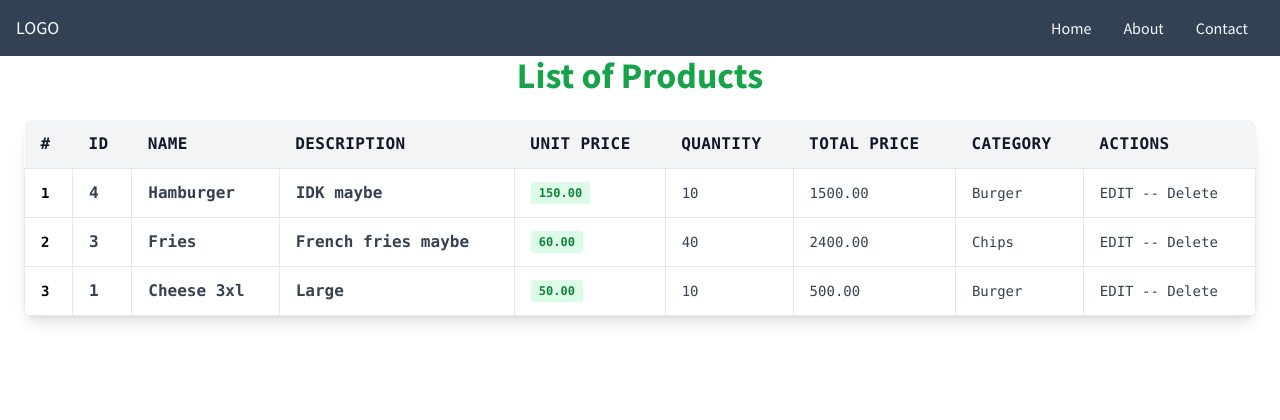
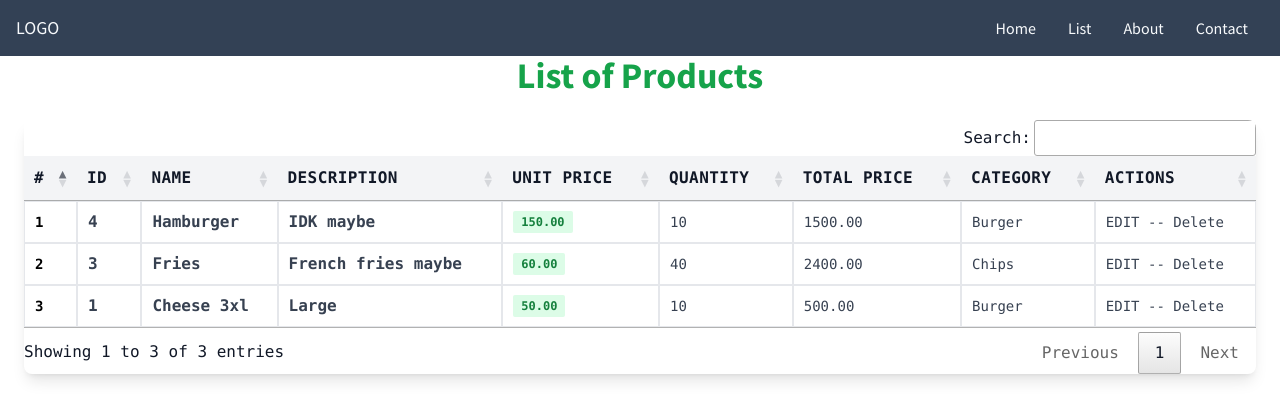
Before and after one commit to takinur/django-chained-eh, a Django app: page /shopapp/list in a window 1280 px wide. Shown: the top 420 px of the page. Run offline with Django 4.2, Linux system fonts and the light colour scheme; data comes from the database, SQL or seed files in the repository; some libraries are stand-ins or nearby versions.

Commit message:
Added Advance Data tables

```diff
--- a/myApp/templates/ShopApp/listProduct.html
+++ b/myApp/templates/ShopApp/listProduct.html
@@ -9,7 +9,7 @@
       <section class="container mx-auto p-6 font-mono">
         <div class="w-full mb-8 overflow-hidden rounded-lg shadow-lg">
           <div class="w-full overflow-x-auto">
-            <table class="w-full">
+            <table class="w-full" id="myTable">
               <thead>
                 <tr
                   class="text-md font-semibold tracking-wide text-left text-gray-900 bg-gray-100 uppercase border-b border-gray-600"
--- a/myApp/templates/base.html
+++ b/myApp/templates/base.html
@@ -13,6 +13,15 @@
       href="https://fonts.googleapis.com/css?family=Source+Sans+Pro:400,700"
       rel="stylesheet"
     />
+
+    <link
+      rel="stylesheet"
+      href="https://cdn.datatables.net/1.12.1/css/jquery.dataTables.min.css"
+    />
+    <link
+      rel="stylesheet"
+      href="https://cdn.datatables.net/buttons/2.2.3/css/buttons.dataTables.min.css"
+    />
   </head>
 
   <body
@@ -25,7 +34,7 @@
           class="flex flex-wrap items-center justify-between w-full py-4 md:py-0 px-4 text-lg text-slate-50 bg-slate-700"
         >
           <div>
-            <a href="#"> LOGO </a>
+            <a href="/"> LOGO </a>
           </div>
 
           <svg
@@ -52,8 +61,13 @@
               class="pt-4 text-base text-slate-50 md:flex md:justify-between md:pt-0"
             >
               <li>
-                <a href="#" class="md:p-4 py-2 block hover:text-purple-400"
+                <a href="/" class="md:p-4 py-2 block hover:text-purple-400"
                   >Home</a
+                >
+              </li>
+              <li>
+                <a href="/shopapp/list" class="md:p-4 py-2 block hover:text-purple-400"
+                  >List</a
                 >
               </li>
               <li>
@@ -73,5 +87,32 @@
 
       <div class="content">{% block content %} {% endblock content %}</div>
     </div>
+
+    <script
+      src="https://cdnjs.cloudflare.com/ajax/libs/jquery/3.6.0/jquery.min.js"
+      integrity="sha512-894YE6QWD5I59HgZOGReFYm4dnWc1Qt5NtvYSaNcOP+u1T9qYdvdihz0PPSiiqn/+/3e7Jo4EaG7TubfWGUrMQ=="
+      crossorigin="anonymous"
+      referrerpolicy="no-referrer"
+    ></script>
+
+    <script src="https://code.jquery.com/jquery-3.5.1.js"></script>
+    <script src="https://cdn.datatables.net/1.12.1/js/jquery.dataTables.min.js"></script>
+    <script src="https://cdn.datatables.net/buttons/2.2.3/js/dataTables.buttons.min.js"></script>
+    <script src="https://cdnjs.cloudflare.com/ajax/libs/jszip/3.1.3/jszip.min.js"></script>
+    <script src="https://cdnjs.cloudflare.com/ajax/libs/pdfmake/0.1.53/pdfmake.min.js"></script>
+    <script src="https://cdnjs.cloudflare.com/ajax/libs/pdfmake/0.1.53/vfs_fonts.js"></script>
+    <script src="https://cdn.datatables.net/buttons/2.2.3/js/buttons.html5.min.js"></script>
+    <script src="https://cdn.datatables.net/buttons/2.2.3/js/buttons.print.min.js"></script>
+
+    <script>
+      $(document).ready(function() {
+        $('#myTable').DataTable( {
+            dom: 'Bfrtip',
+            buttons: [
+                'copy', 'csv', 'excel', 'pdf', 'print'
+            ]
+        } );
+    } );
+    </script>
   </body>
 </html>
```
Also changed, not shown: myApp/templates/index.html (+8 -29 lines).
